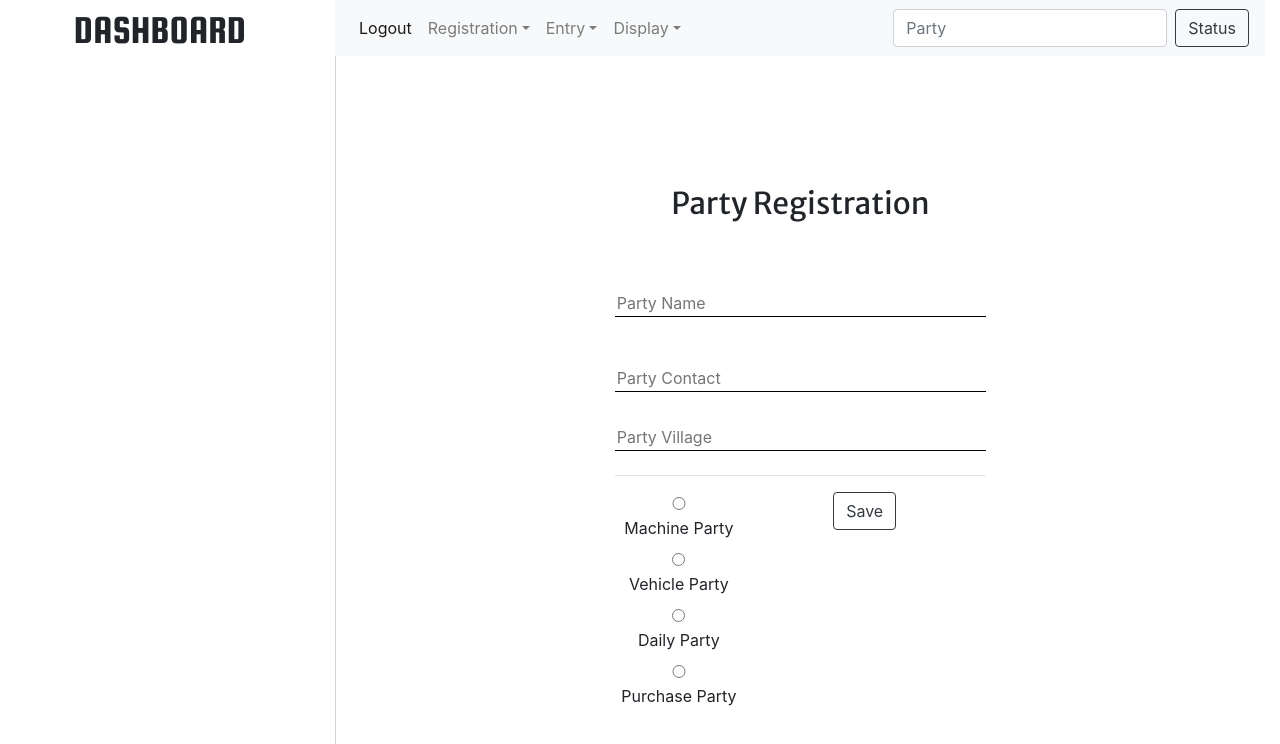
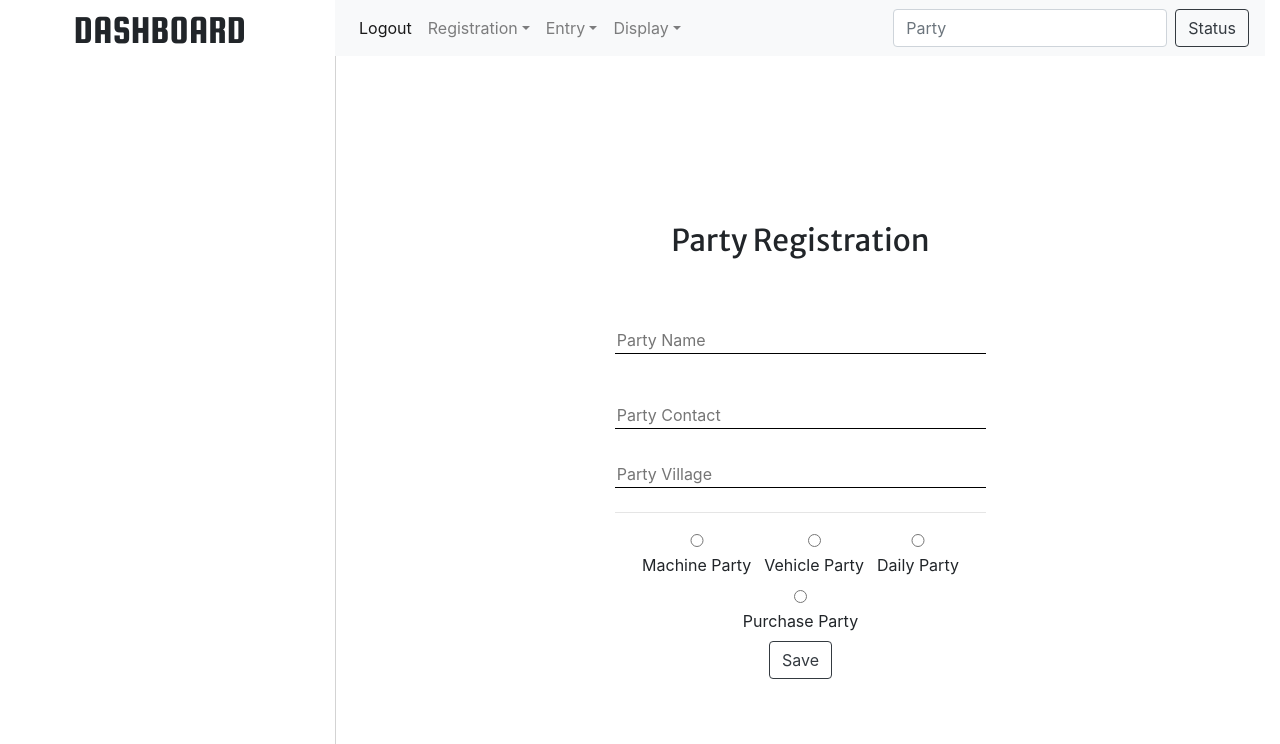
Before and after one commit to stawif/registration, a React (Create React App) app in the folder frontend/: page / in a window 1280 px wide. Shown: the top 744 px of the page. Built offline with nearby package versions, Linux system fonts and the light colour scheme; no server answers.

Commit message:
resolve conflicts

```diff
--- a/frontend/src/components/registration/PartyRegistration.js
+++ b/frontend/src/components/registration/PartyRegistration.js
@@ -141,7 +141,7 @@ export default class PartyRegistration extends React.Component{
         <hr/>
 
         <div style={this.state.radioButtonStyle}>
-            <div class="radio">
+            <span class="radio">
                 <label>
                     <input
                         type="radio"
@@ -155,8 +155,8 @@ export default class PartyRegistration extends React.Component{
                         required/>
                         Machine Party
                 </label>
-            </div>
-            <div class="radio">
+            </span>
+            <span class="radio">
                 <label>
                     <input type="radio" name="optradio" value="Vehicle_work"
                         onChange={
@@ -166,8 +166,8 @@ export default class PartyRegistration extends React.Component{
                         } />
                         Vehicle Party
                 </label>
-            </div>
-            <div class="radio">
+            </span>
+            <span class="radio">
                 <label>
                     <input type="radio" name="optradio" value="Daily_work"
                         onChange={
@@ -177,8 +177,8 @@ export default class PartyRegistration extends React.Component{
                         } />
                         Daily Party
                 </label>
-            </div>
-            <div class="radio">
+            </span>
+            <span class="radio">
                 <label>
                     <input type="radio" name="optradio" value="Purchase_party"
                         onChange={
@@ -188,7 +188,7 @@ export default class PartyRegistration extends React.Component{
                         } />
                     Purchase Party
                 </label>
-            </div>
+            </span>
         </div>
 
 
```
